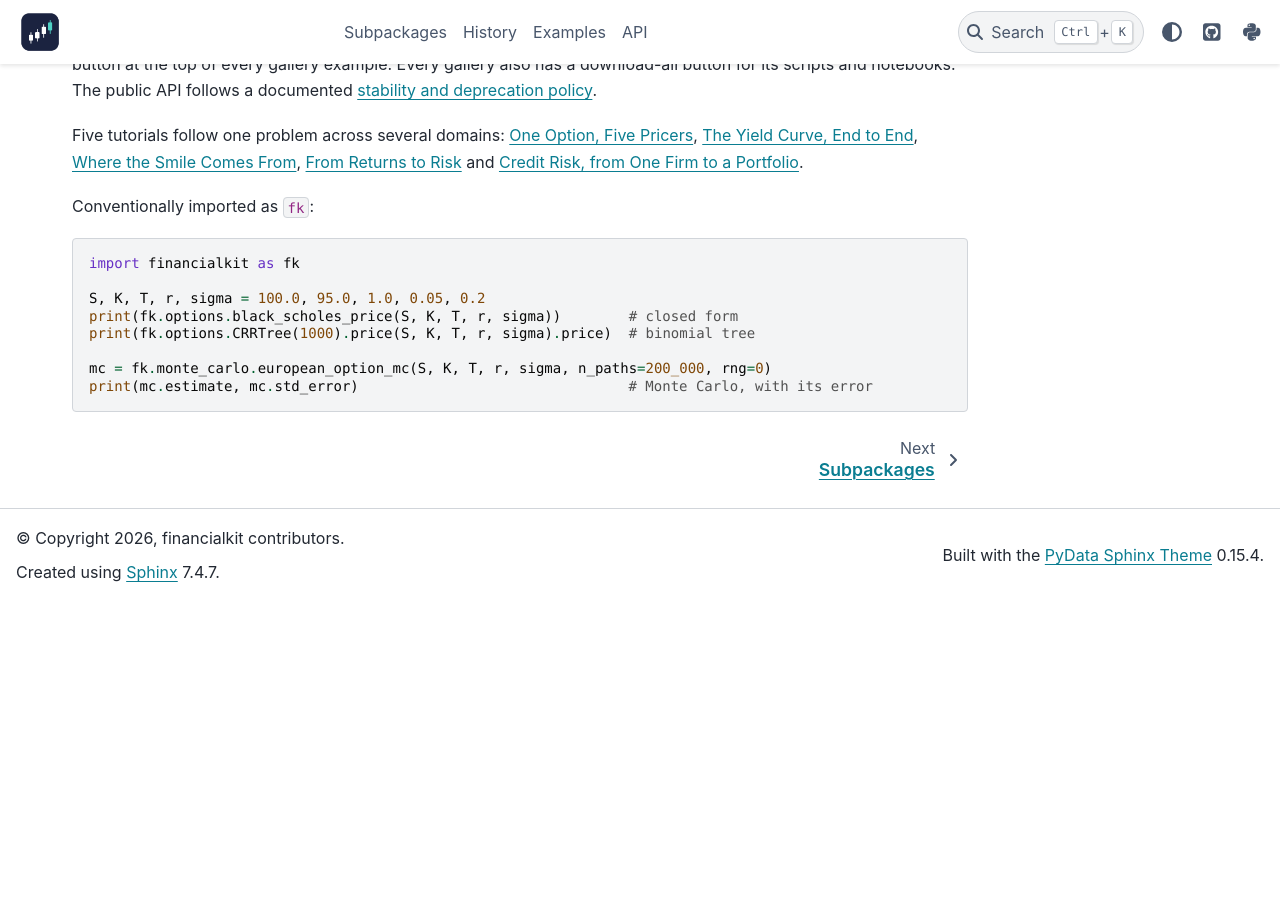
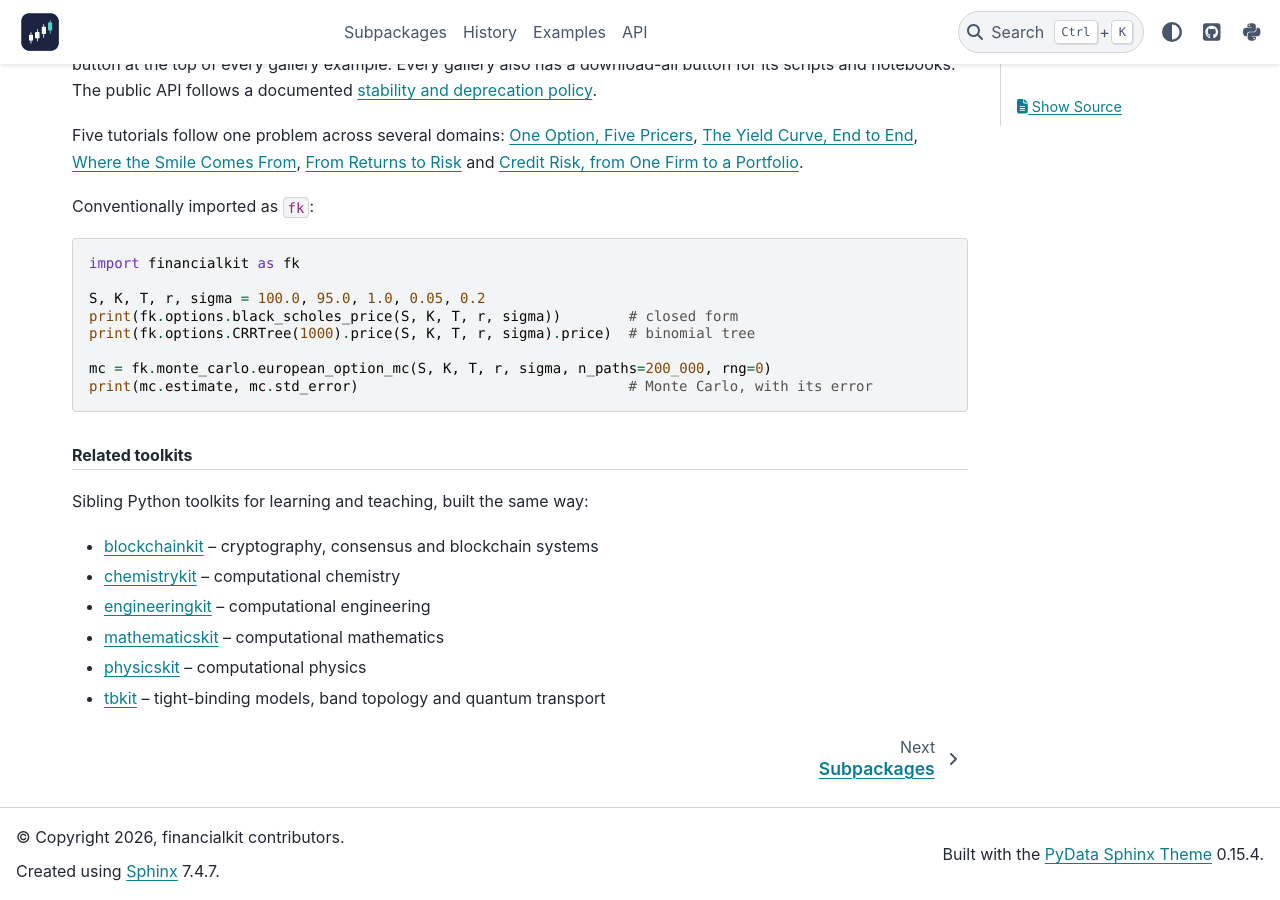
Before and after one commit to cpoli/financialkit, a Sphinx documentation site: the page built from docs/source/index.rst, in a window 1280 px wide and 900 px high, scrolled down 6503 px. Built offline with Sphinx 7.4.7 and the PyData theme 0.15.4, drawn with Linux system fonts in a browser that asks for light colours; pages that are not in the unit, such as notebooks, are missing from menus; before the commit the page ends 7105 px from its top, so only the background shows below that; some of the changed text lies outside the part shown.

Commit message:
Add sitemap, OpenGraph metadata and related-toolkit links to the docs
sphinx-sitemap and sphinxext-opengraph join the docs extra; html_baseurl
gives every page a canonical link and absolute sitemap URLs.

Co-Authored-By: Claude Opus 5.5 <noreply@anthropic.com>

```diff
--- a/docs/source/conf.py
+++ b/docs/source/conf.py
@@ -43,6 +43,8 @@ extensions = [
     "sphinx_gallery.gen_gallery",
     "sphinx_design",
     "jupyterlite_sphinx",
+    "sphinx_sitemap",
+    "sphinxext.opengraph",
 ]
 
 templates_path = ["_templates"]
@@ -232,6 +234,29 @@ jupyterlite_contents = ["../../notebooks/quickstart.ipynb"]
 suppress_warnings = ["ref.python", "config.cache"]
 
 html_theme = "pydata_sphinx_theme"
+
+# Search-engine metadata: sphinx-sitemap writes sitemap.xml with absolute
+# URLs from html_baseurl, and sphinxext-opengraph adds a <meta
+# name="description"> plus og:* link-preview tags from each page's text.
+# html_baseurl also gives every page a <link rel="canonical">.
+html_baseurl = "https://cpoli.github.io/financialkit/"
+html_title = project
+sitemap_url_scheme = "{link}"
+sitemap_excludes = [
+    "search.html",
+    "genindex.html",
+    "py-modindex.html",
+    "*sg_execution_times.html",
+    "_modules/*",
+    # Include-only fragments (card grids, nav strips), not standalone pages.
+    "_generated/grid_*",
+    "_generated/vars.html",
+    "_generated/nav/*",
+]
+ogp_site_url = html_baseurl
+ogp_site_name = project
+ogp_image = html_baseurl + "_static/images/financialkit_logo.png"
+ogp_social_cards = {"enable": False}
 html_logo = "_static/images/financialkit_logo_transparent.png"
 html_theme_options = {
     "github_url": "https://github.com/cpoli/financialkit",
--- a/docs/source/index.rst
+++ b/docs/source/index.rst
@@ -1,5 +1,5 @@
-financialkit
-============
+financialkit: Quantitative Finance in Python
+============================================
 
 .. include:: /_generated/vars.rst
 
@@ -249,3 +249,14 @@ Conventionally imported as ``fk``:
    :hidden:
 
    api/index
+
+.. rubric:: Related toolkits
+
+Sibling Python toolkits for learning and teaching, built the same way:
+
+- `blockchainkit <https://cpoli.github.io/blockchainkit/>`__ -- cryptography, consensus and blockchain systems
+- `chemistrykit <https://cpoli.github.io/chemistrykit/>`__ -- computational chemistry
+- `engineeringkit <https://cpoli.github.io/engineeringkit/>`__ -- computational engineering
+- `mathematicskit <https://cpoli.github.io/mathematicskit/>`__ -- computational mathematics
+- `physicskit <https://cpoli.github.io/physicskit/>`__ -- computational physics
+- `tbkit <https://cpoli.github.io/tbkit/>`__ -- tight-binding models, band topology and quantum transport
--- a/pyproject.toml
+++ b/pyproject.toml
@@ -65,6 +65,8 @@ docs = [
     "myst-parser>=2.0",
     "sphinx-gallery>=0.15",
     "sphinx-design>=0.6",
+    "sphinx-sitemap>=2.6",
+    "sphinxext-opengraph>=0.9",
     "jupyterlite-sphinx>=0.17",
     "jupyterlite-pyodide-kernel>=0.4",
 ]
```
